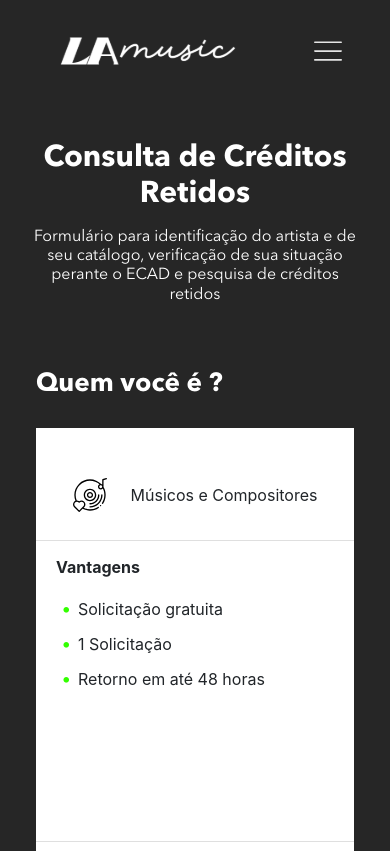
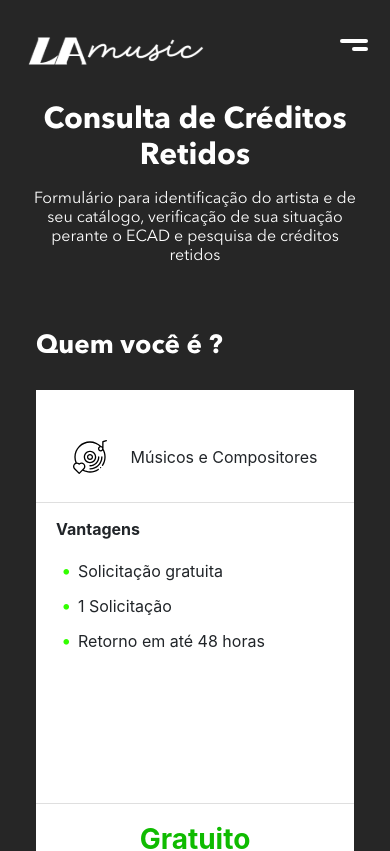
Before and after one commit to LA-Music/frontend-plataforma-consulta, a React (Create React App) app: page / in a window 390 px wide. Shown: the top 851 px of the page. Built offline with nearby package versions, Linux system fonts and the light colour scheme.

Commit message:
menu responsivo

```diff
--- a/src/pages/Footer/style.js
+++ b/src/pages/Footer/style.js
@@ -15,4 +15,12 @@ export const Footer = styled.footer`
   @media(min-width: 600px) {
     padding: 3rem 0;
   }
+
+  p {
+    font-size: 18px;
+    font-weight: 500;
+    line-height: 21.6px;
+
+    font-family: 'AvenirRegular';
+  }
 `;
--- a/src/pages/Header/index.js
+++ b/src/pages/Header/index.js
@@ -1,14 +1,9 @@
-import React, { useState } from 'react'
+import React from 'react'
 
 import Logo from 'assets/img/logo.svg'
-import Hamburguer from 'assets/img/hamburguer.svg'
-import CloseMenu from 'assets/img/closeMenu.svg'
-
 import { Header, NavBar, MenuMobile } from './style';
 
 function Index(props) {
-
-  const [ toggle, setToggle ] = useState(false);
 
   const listMenu = [
     { label: 'Inicial'   , url: 'https://www.lamusic.com.br' },
@@ -45,12 +40,22 @@ function Index(props) {
             </li>
           )}
         </ul>
-
-        { !toggle && <img src={Hamburguer} onClick={() => setToggle(!toggle)} className="menu" alt="menu"/> }
-        { toggle && <img src={CloseMenu} onClick={() => setToggle(!toggle)} className="menu" alt="menu"/> }
       </NavBar>
 
-      <MenuMobile toggle={toggle}>
+      <MenuMobile className="menu-mobile">
+        <a href="https://lamusic.com.br">
+          <img src={Logo} className="logo" alt="LA Music" />
+        </a>
+
+        <input type="checkbox" id="hamburguer" style={{display: 'none'}}/>
+
+        <label for="hamburguer">
+          <div className="hamburguer"></div>
+        </label>
+
+        <div className="collapse">
+          <div className="menu-menu-topo-container">
+            <ul id="top-nav">
               {listMenu.map( list =>
                 <li style={{position: 'relative'}}>
                   <a href={list.url}>{list.label}</a>
@@ -66,6 +71,9 @@ function Index(props) {
                   )}
                 </li>
               )}
+            </ul>
+          </div>
+        </div>
       </MenuMobile>
 
       <Header className='pb-5'>
--- a/src/pages/Header/style.js
+++ b/src/pages/Header/style.js
@@ -2,8 +2,12 @@ import styled from 'styled-components'
 
 
 export const Header = styled.header`
+  padding-left: 1.5rem;
+  padding-right: 1.5rem;
 
-  padding: 140px 1.5rem 0;
+  @media(min-width: 1000px) {
+    padding-top: 140px;
+  }
 
   display: flex;
   flex-direction: column;
@@ -43,8 +47,12 @@ export const NavBar = styled.div`
   padding: 0 3rem;
 
   width: 100%;
-  display: flex;
+  display: none;
   align-items: center;
+
+  @media(min-width: 1000px) {
+    display: flex;
+  }
 
   .logo {
     width: 200px;
@@ -114,18 +122,114 @@ export const NavBar = styled.div`
       }
     }
   }
+`;
 
- .menu {
-    margin-left: auto;
+export const MenuMobile = styled.div`
+  display: flex;
+  align-items: center;
+  justify-content: space-between;
+  flex-wrap: wrap;
+
+  padding: 1.5rem 1rem;
+
+  width: 100%;
+  margin-left: auto;
+
+  @media(min-width: 1000px) {
+    display: none;
+  }
 
 
-    @media(min-width: 1000px) {
-      display: none;
+  .logo {
+    width: 200px;
+  }
+
+  .collapse {
+    width: 100%;
+    max-height: 0px;
+    opacity: 0;
+    transition: .5s ease-out;
+    display: block;
+
+    .menu-menu-topo-container {
+        display: flex;
+        max-height: 0;
+        justify-content: center;
     }
   }
-`;
 
-export const MenuMobile = styled.ul`
+  #hamburguer:checked ~ .collapse {
+    max-height: 500px;
+    opacity: 1;
+
+    .menu-menu-topo-container {
+        max-height: 500px !important;
+
+        #top-nav {
+            display: block;
+        }
+    }
+  }
+
+  .hamburguer {
+    width: 40px;
+    height: 40px;
+
+    border-radius: 10%;
+
+    position: relative;
+  }
+
+  .hamburguer:after {
+    content: '';
+
+    position: absolute;
+    top: 30%;
+    left: 15%;
+
+    width: 70%;
+    height: 10%;
+
+    border-radius: 20px;
+    transition: .7s ease;
+
+    background-color: #fff;
+  }
+
+  .hamburguer:before {
+    content: '';
+
+    position: absolute;
+    top: 50%;
+    left: 45%;
+
+    width: 40%;
+    height: 10%;
+
+    border-radius: 20px;
+    transition: .7s ease;
+
+    background-color: #fff;
+  }
+
+  #hamburguer:checked ~ label .hamburguer:after {
+    transform: rotate(225deg);
+    top: 45%;
+    left: 15%;
+  }
+
+  #hamburguer:checked ~ label .hamburguer:before {
+    transform: rotate(135deg);
+
+    width: 70%;
+    height: 10%;
+
+    top: 45%;
+    left: 15%;
+  }
+
+
+  ul {
     width: 100%;
 
     display: flex;
@@ -136,8 +240,7 @@ export const MenuMobile = styled.ul`
     background: var(--primary);
 
     list-style: none;
-    padding-top: 100px;
-    /* z-index: 3; */
+    padding-left: 0;
 
     @media(min-width: 1000px) {
       display: none;
@@ -146,6 +249,7 @@ export const MenuMobile = styled.ul`
     li {
       margin: 0 1.5rem;
       text-align: center;
+      padding: .5rem 0;
 
       a {
         cursor: pointer;
@@ -163,6 +267,7 @@ export const MenuMobile = styled.ul`
       ul {
         display: none;
         list-style: none;
+        margin: auto !important;
 
         width: 300px;
 
@@ -186,4 +291,5 @@ export const MenuMobile = styled.ul`
         }
       }
     }
+  }
 `;
```
Lines whose indentation alone changed are shown as unchanged.
